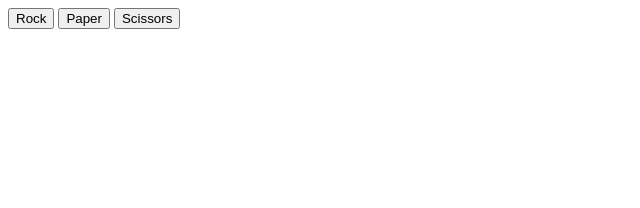
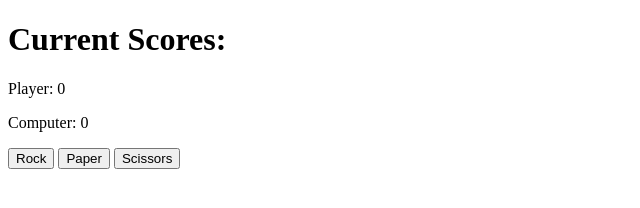
Before and after one commit to reneguzman171/rock-paper-scissors, a plain HTML site: page index.html in a window 1280 px wide. Shown: the whole page, without its empty margins (0-640 px from the left). Drawn offline with Linux system fonts and the light colour scheme.

Commit message:
Add functional running score display

```diff
--- a/index.html
+++ b/index.html
@@ -9,6 +9,11 @@
     </head>
 
     <body>
+        <div id="Scores">
+            <h1>Current Scores:</h1>
+            <p>Player: <span class="human-display"></span></p>
+            <p>Computer: <span class="computer-display"></span></p>
+        </div>
         <button id="Rock">Rock</button>
         <button id="Paper">Paper</button>
         <button id="Scissors">Scissors</button>
--- a/javascript.js
+++ b/javascript.js
@@ -18,7 +18,13 @@ function getComputerChoice () {
 
 const results = document.querySelector("#Results");
 let humanScore = 0;
+const humanScoreDisplay = document.querySelector(".human-display");
+humanScoreDisplay.textContent = `${humanScore}`;
+
 let computerScore = 0;
+const computerScoreDisplay = document.querySelector(".computer-display");
+computerScoreDisplay.textContent = `${computerScore}`;
+
 
 function playRound(humanChoice, computerChoice) {
     let winner = 0;
@@ -56,10 +62,12 @@ function playRound(humanChoice, computerChoice) {
         results.appendChild(newP);
         newP.textContent = `You win! ${humanChoice} beats ${computerChoice}!`;
         humanScore++;
+        humanScoreDisplay.textContent = `${humanScore}`;
     } else if (winner === 'computer') {
         results.appendChild(newP);
         newP.textContent = `You lose! ${computerChoice} beats ${humanChoice}!`;
         computerScore++;
+        computerScoreDisplay.textContent = `${computerScore}`;
     } else if (winner === 'tie') {
         results.appendChild(newP);
         newP.textContent = `It's a tie!`;
```
